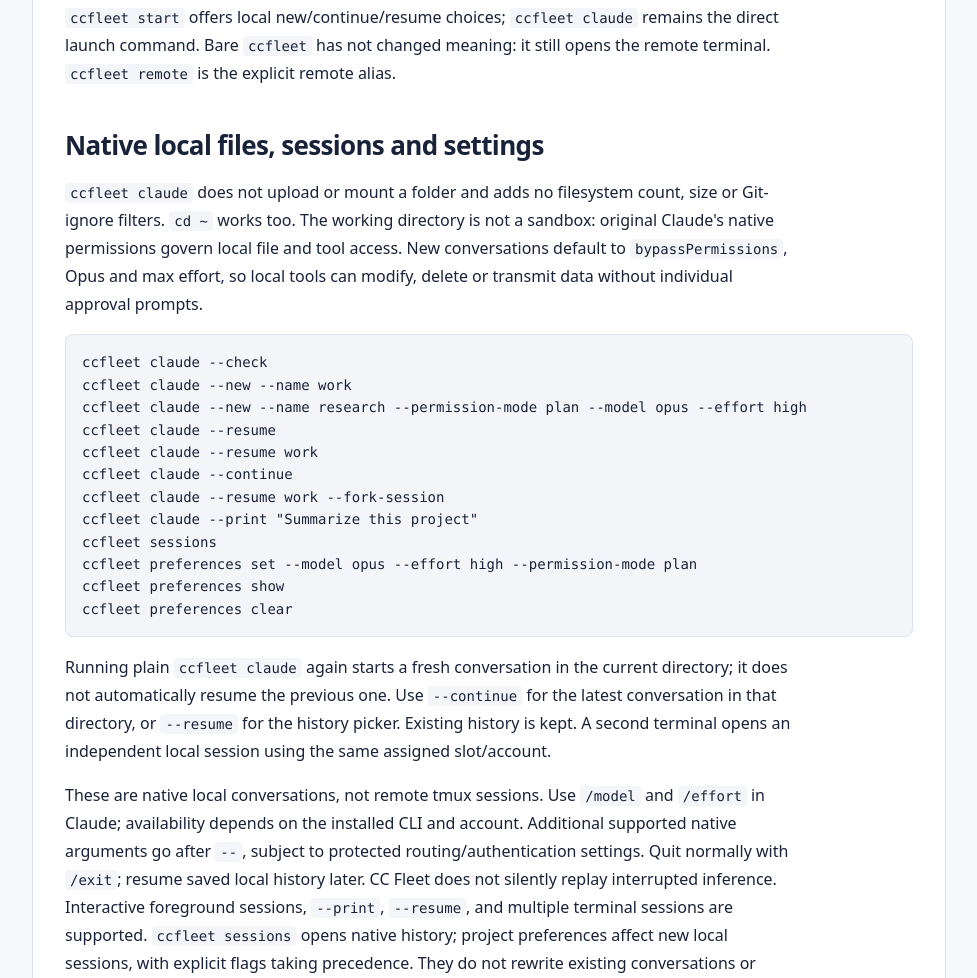
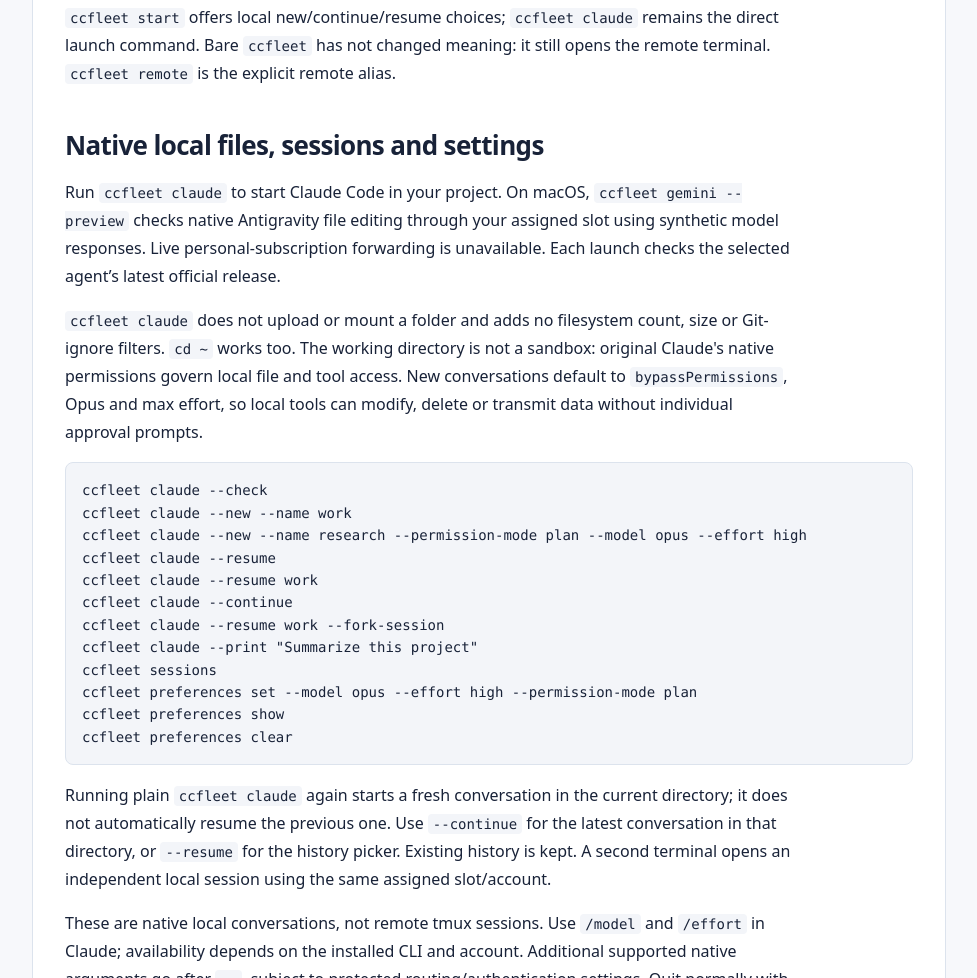
Before and after one commit to cdcupt/ccfleet, a plain HTML site: page README.html in a window 1280 px wide. Shown: the part 5380-6358 px from the top of the page, without its empty margins (266-1243 px from the left). Drawn offline with Linux system fonts and the light colour scheme.

Commit message:
Link the terminal entrypoints to the local workspace in the canonical guide

```diff
--- a/README.html
+++ b/README.html
@@ -132,6 +132,7 @@ credential needs to be entered locally.</p>
 the direct launch command. Bare <code>ccfleet</code> has not changed meaning: it still opens
 the remote terminal. <code>ccfleet remote</code> is the explicit remote alias.</p>
 <h2 id="native-local-files-sessions-and-settings">Native local files, sessions and settings</h2>
+<p>Run <code>ccfleet claude</code> to start Claude Code in your project. On macOS, <code>ccfleet gemini --preview</code> checks native Antigravity file editing through your assigned slot using synthetic model responses. Live personal-subscription forwarding is unavailable. Each launch checks the selected agent’s latest official release.</p>
 <p><code>ccfleet claude</code> does not upload or mount a folder and adds no filesystem count,
 size or Git-ignore filters. <code>cd ~</code> works too. The working directory is not a
 sandbox: original Claude's native permissions govern local file and tool access.
```
